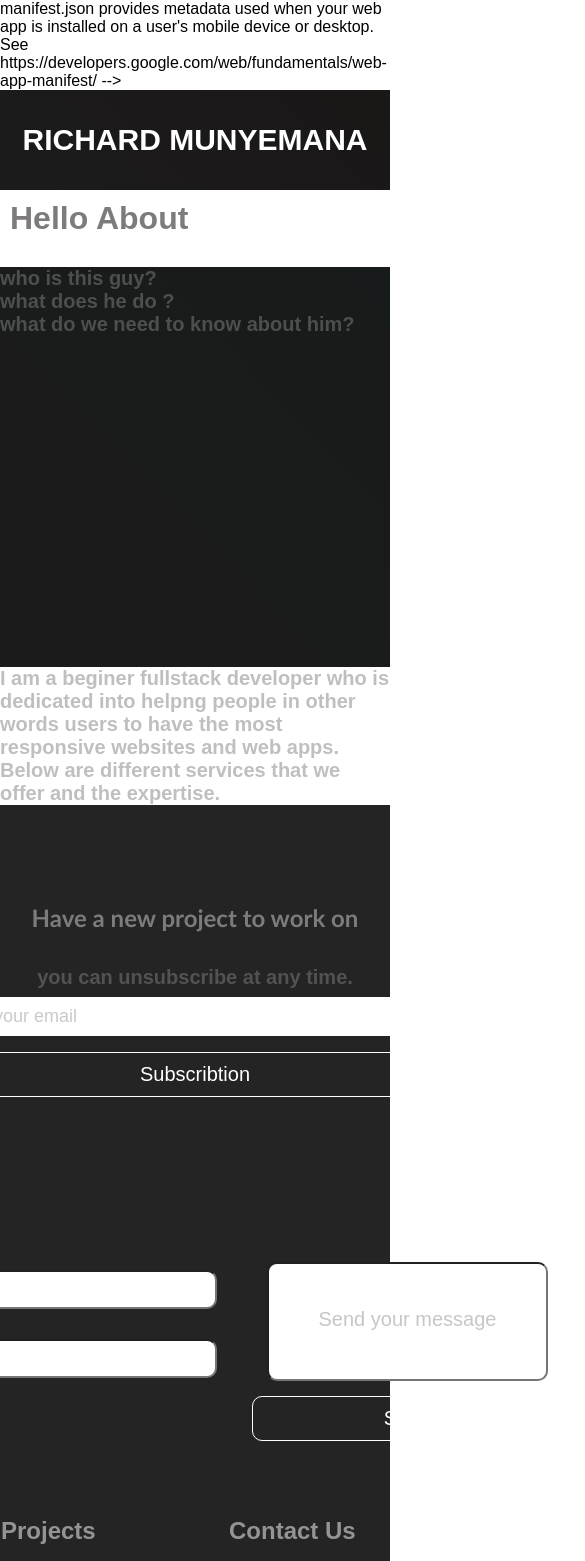
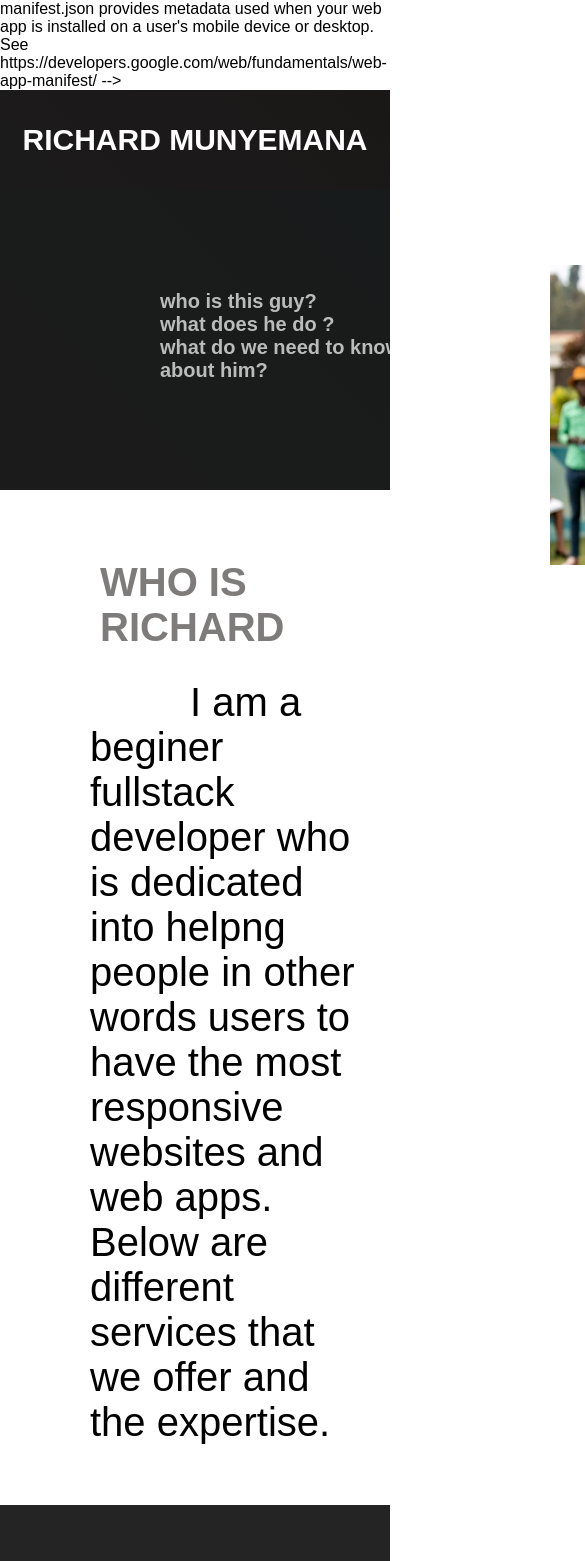
Before and after one commit to Code-250/My-Brand, a React (Create React App) app in the folder my-app/: page /About in a window 390 px wide. Shown: the top 1561 px of the page, 585 px wide, since content can reach past the window. Built offline with nearby package versions, Linux system fonts and the light colour scheme.

Commit message:
fixing the contact form

```diff
--- a/my-app/src/About.css
+++ b/my-app/src/About.css
@@ -1,11 +1,30 @@
 .about-container{
     background:linear-gradient(45deg, rgb(28,27,27) 0%, rgb(24,27,27) 100%);
-    height:400px;
+    height:300px;
     width:100%;
-    margin:0px;
+    display:grid;
+    grid-template-columns: repeat(2,auto);
 
 
 }
-p{
-    color:#81818181;
+.about-wrapper{
+    color:rgba(255,255,255,.7);
+    font-size:20px;
+    width:500px;
+    padding:100px;
+    margin-left:60px;
 }
+.descript{
+    font-size:40px;
+    padding:60px;
+    padding-right:20px;
+    margin-left:30px;
+}
+.intro{
+    font-size:40px;
+    margin-right:10px;
+}
+.explain{
+   margin-left:100px;
+
+}
--- a/my-app/src/About.js
+++ b/my-app/src/About.js
@@ -5,24 +5,27 @@ import Footer from './UI/components/Footer';
 
 function About(){
     return(
-        <div className='App'>
-            <h1>Hello About</h1>
+        <div className='container'>
             <div className='about-container'>
                 <div className='about-wrapper'>
                     <p>who is this guy?</p>
                     <p>what does he do ?</p>
                     <p>what do we need to know about him?</p>
                 </div>
+                <img src='/images/PROFILE.JPG' alt='profile-picture'></img>
             </div>
-                    <div>
-                        <p>
+                    <div className='descript'>
+                        <h1 className='intro'>
+                            WHO IS RICHARD
+                        </h1>
+                        <label className='explain'>
                             I am a beginer fullstack developer
                             who is dedicated into helpng people
                             in other words users to have the most
                             responsive websites and web apps.
                             Below are different services that we offer
                             and the expertise.
-                        </p>
+                        </label>
                     </div>
                     {/* services that we offer. */}
 
--- a/my-app/src/App.js
+++ b/my-app/src/App.js
@@ -6,7 +6,6 @@ import Home from './Home';
 import About from './About';
 import Contacts from './Contacts';
 import Blogs from './Blogs';
-import Footer from './UI/components/Footer';
 import Form from './UI/components/Form'
 
 
--- a/my-app/src/Blogs.js
+++ b/my-app/src/Blogs.js
@@ -1,5 +1,5 @@
 import  React from 'react'
-import {BrowserRouter as Router, Switch, Route} from 'react-router-dom';
+import {BrowserRouter as Router} from 'react-router-dom';
 import './App.css';
 import Footer from './UI/components/Footer';
 
--- a/my-app/src/Contacts.js
+++ b/my-app/src/Contacts.js
@@ -1,6 +1,6 @@
 import  React from 'react'
 import './App.css';
-import {BrowserRouter as Router, Switch, Route} from 'react-router-dom';
+import {BrowserRouter as Router} from 'react-router-dom';
 import Footer from './UI/components/Footer';
 
 function Contacts(){
--- a/my-app/src/UI/components/Footer.css
+++ b/my-app/src/UI/components/Footer.css
@@ -85,6 +85,12 @@ form{
     margin:15px;
     padding:10px;
     border-radius:10px;
+}
+.subscribe{
+    width:20%;
+    justify-content:flex-end;
+    align-self:flex-end;
+
 }
 .contact-input::placeholder{
     color:#747171;
@@ -183,7 +189,7 @@ form{
         width:100%;
     }
     .btn{
-        width:100%;
+        width:70%;
     }
     .footer-link-wrapper{
         flex-direction:column;
@@ -191,4 +197,21 @@ form{
     .footer-media-wrap{
         flex-direction:column;
     }
+    .contact-input{
+        width:100%;
+    }
+    .contact-container{
+        display:flex;
+        flex-direction:column;
+    }
+    .message{
+        width:100%;
+
+    }
+    .subscribe{
+        width:20%;
+        justify-content:flex-end;
+        align-self:flex-end;
+
+    }
 }
--- a/my-app/src/UI/components/Footer.js
+++ b/my-app/src/UI/components/Footer.js
@@ -46,9 +46,10 @@ function Footer() {
                             <input type='text'
                             placeholder="Send your message here"
                             className='contact-message'/>
-                            <Button buttonStyle='btn--outline'
-                            className='Subscribe'
-                            >Send</Button>
+                           <div className='subscribe'>
+                                <Button
+                                >Send</Button>
+                            </div>
 
                         </div>
 
--- a/my-app/src/UI/components/Form.js
+++ b/my-app/src/UI/components/Form.js
@@ -1,5 +1,4 @@
 import React, {useState} from 'react'
-import {Link} from 'react-router-dom'
 
 import Login from './Login';
 
--- a/my-app/src/UI/components/Login.js
+++ b/my-app/src/UI/components/Login.js
@@ -1,5 +1,5 @@
-import React,{useState} from 'react';
-import{Link} from 'react-router-dom';
+import React from 'react';
+
 import './Login.css';
 import UseLogin from './UseLogin';
 import Validate from './ValidateInfo';
--- a/my-app/src/UI/components/button.css
+++ b/my-app/src/UI/components/button.css
@@ -3,7 +3,7 @@
 }
 
 .btn {
-    /* padding: 8px 20px; */
+    padding: 8px 20px;
     border-radius: 4px;
     outline: none;
     cursor: pointer;
@@ -17,6 +17,7 @@
     transition:all 0.3s ease-out;
 }
 .btn--outline{
+    margin:5px;
     border-radius:10px;
     background-color:transparent;
     color:#fff;
```
Also changed, not shown: 1 other file (tests, documents, lock files or other folders).
